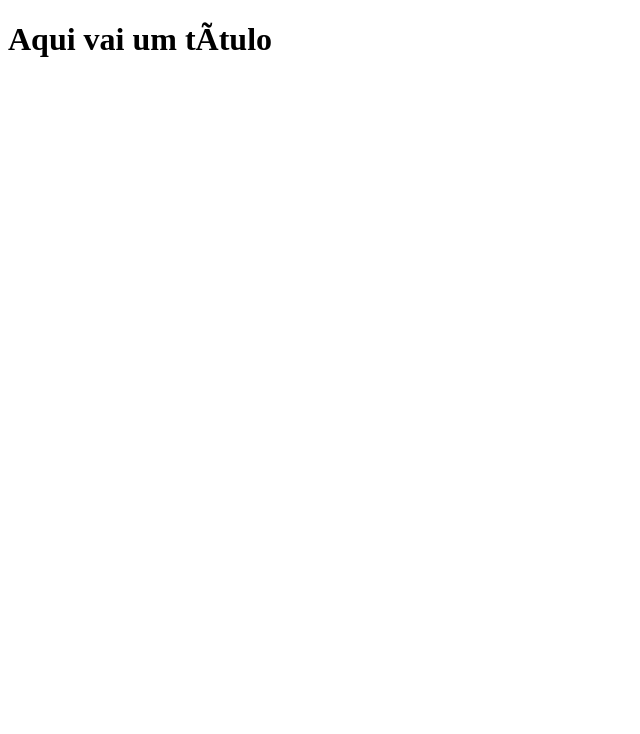
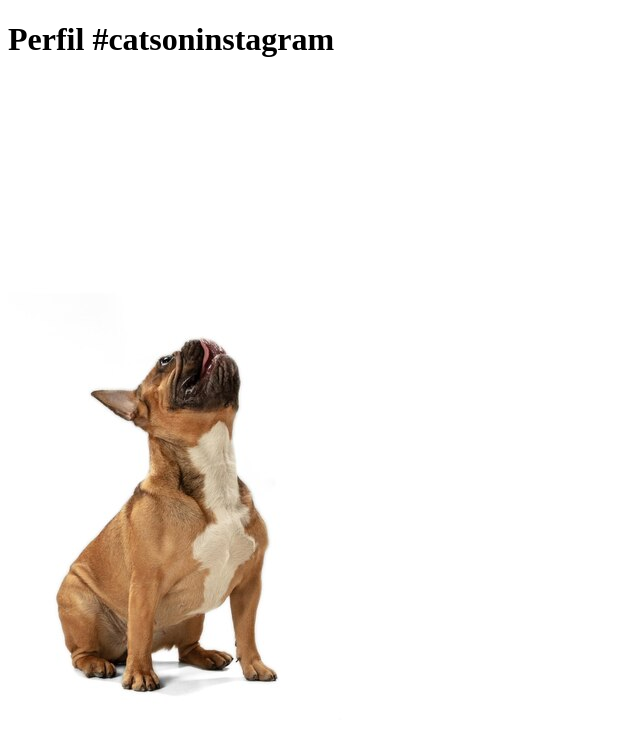
Before and after one commit to L4uany/atividadep3, a plain HTML site: page index.html in a window 1280 px wide. Shown: the whole page, without its empty margins (0-640 px from the left). Drawn offline with Linux system fonts and the light colour scheme.

Commit message:
update index.html
update index.html

```diff
--- a/index.html
+++ b/index.html
@@ -4,7 +4,7 @@
 
 <head>
 
-<title>Título da página</title>
+<title>Fanpage de Gatinhos</title>
 
 <meta charset=“utf-8”>
 
@@ -12,7 +12,9 @@
 
 <body>
 
-<h1>Aqui vai um título</h1>
+<h1>Perfil #catsoninstagram</h1>
+
+<img src="imagens/dog.jpg" alt="Foto de um cachorro">
 
 </body>
 
```
